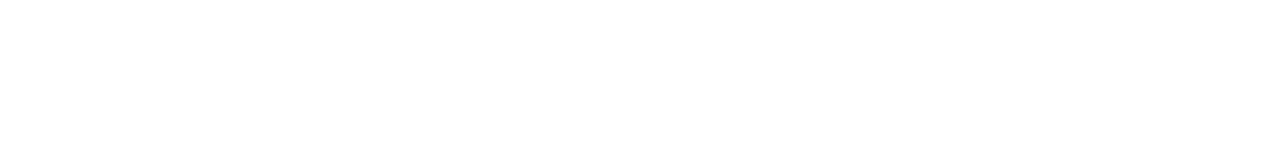
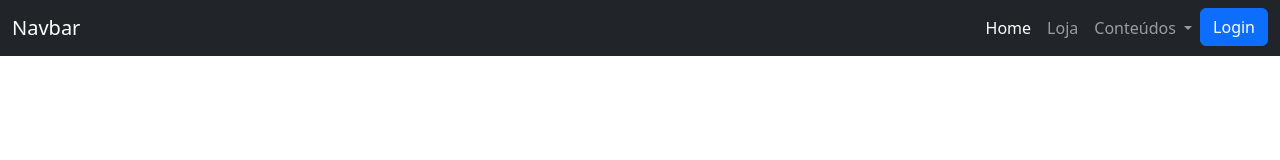
Before and after one commit to Moeniee/atividade-extensionista, a plain HTML site: page index.html in a window 1280 px wide. Drawn offline with nearby package versions, Linux system fonts and the light colour scheme; files that its build step writes are made by us from their sources.

Commit message:
adicionando navbar

```diff
--- a/index.html
+++ b/index.html
@@ -1,18 +1,44 @@
 <!DOCTYPE html>
 <html lang="pt-br">
-
-<header>
-
-
-</header>
-
-
 <head>
-    <title>IBNV - Pagina inicial</title>
+    <title>IBNOV - Home</title>
     <meta charset="UTF-8">
+    <meta name="viewport" content="width=device-width, initial-scale=1">
+    <link href="https://cdn.jsdelivr.net/npm/bootstrap@5.3.8/dist/css/bootstrap.min.css" rel="stylesheet" integrity="sha384-sRIl4kxILFvY47J16cr9ZwB07vP4J8+LH7qKQnuqkuIAvNWLzeN8tE5YBujZqJLB" crossorigin="anonymous">
+    <link rel="stylesheet" href="style.css">
 </head>
 <body>
-
+<nav class="navbar navbar-expand-lg navbar-dark bg-dark">
+  <div class="container-fluid">
+    <a class="navbar-brand" href="#">Navbar</a>
+    <button class="navbar-toggler" type="button" data-bs-toggle="collapse" data-bs-target="#navbarSupportedContent" aria-controls="navbarSupportedContent" aria-expanded="false" aria-label="Toggle navigation">
+      <span class="navbar-toggler-icon"></span>
+    </button>
+    <div class="collapse navbar-collapse" id="navbarSupportedContent">
+      <ul class="navbar-nav ms-auto mb-2 mb-lg-0">
+        <li class="nav-item">
+          <a class="nav-link active" aria-current="page" href="#">Home</a>
+        </li>
+        <li class="nav-item">
+          <a class="nav-link" href="#">Loja</a>
+        </li>
+        <li class="nav-item dropdown">
+          <a class="nav-link dropdown-toggle" href="#" role="button" data-bs-toggle="dropdown" aria-expanded="false">
+            Conteúdos
+          </a>
+          <ul class="dropdown-menu">
+            <li><a class="dropdown-item" href="#">Action</a></li>
+            <li><a class="dropdown-item" href="#">Another action</a></li>
+            <li><a class="dropdown-item" href="#">Something else here</a></li>
+          </ul>
+        </li>
+        <li class="nav-item">
+          <button type="button" class="btn btn-primary">Login</button>
+        </li>
+      </ul>
+  </div>
+</nav>
+<script src="https://cdn.jsdelivr.net/npm/bootstrap@5.3.8/dist/js/bootstrap.bundle.min.js" integrity="sha384-FKyoEForCGlyvwx9Hj09JcYn3nv7wiPVlz7YYwJrWVcXK/BmnVDxM+D2scQbITxI" crossorigin="anonymous"></script>
 </body>
 
 </html>
```
Also changed, not shown: login.html (+35 -2 lines).
